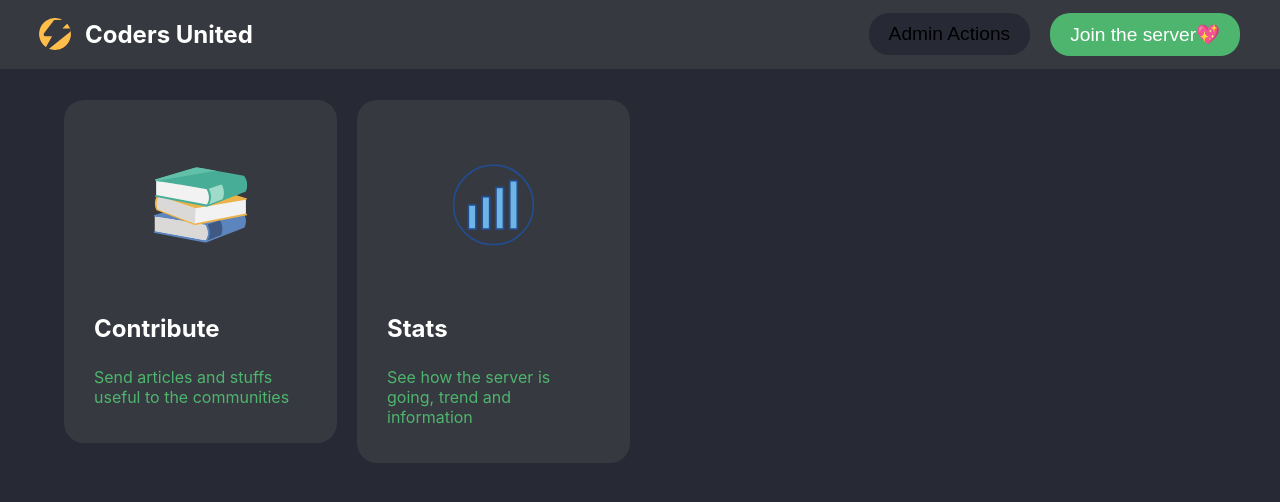
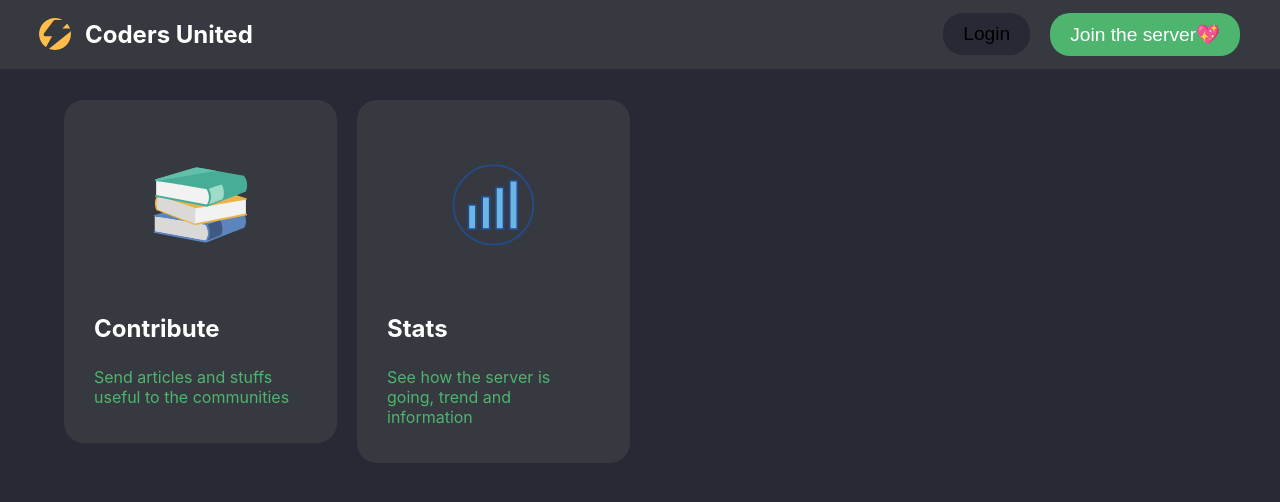
Before and after one commit to aslamcodes/Coders-United, a React (Create React App) app in the folder coders-united-interface/: page / in a window 1280 px wide. Shown: the top 502 px of the page. Built offline with nearby package versions, Linux system fonts and the light colour scheme.

Commit message:
Use login button

```diff
--- a/coders-united-interface/src/Components/UI/Navbar.tsx
+++ b/coders-united-interface/src/Components/UI/Navbar.tsx
@@ -1,15 +1,33 @@
 import React from "react";
+import { Link } from "react-router-dom";
+import { useAuthContext } from "../../Context/Authentication/AuthContext";
 import { Button } from "./Button";
 import styles from "./Navbar.module.css";
-export const Navbar = () => (
+export const Navbar = () => {
+  const { user } = useAuthContext();
+
+  return (
     <header>
       <nav className={styles.navbar}>
         <div>
-        <img src="/logo.svg" alt="Coders United logo" className={styles.logo} />
+          <img
+            src="/logo.svg"
+            alt="Coders United logo"
+            className={styles.logo}
+          />
           <h1>Coders United</h1>
         </div>
         <div className={styles["nav-actions"]}>
+          {user && user.isAdmin ? (
+            <Link to="admin">
               <Button variant="secondary">Admin Actions</Button>
+            </Link>
+          ) : (
+            <Link to="/login">
+              <Button variant="secondary">Login</Button>
+            </Link>
+          )}
+
           <Button variant="primary">
             <a
               href="https://discord.gg/UhytVdnr4Q"
@@ -23,3 +41,4 @@ export const Navbar = () => (
       </nav>
     </header>
   );
+};
```
Lines whose indentation alone changed are shown as unchanged.
